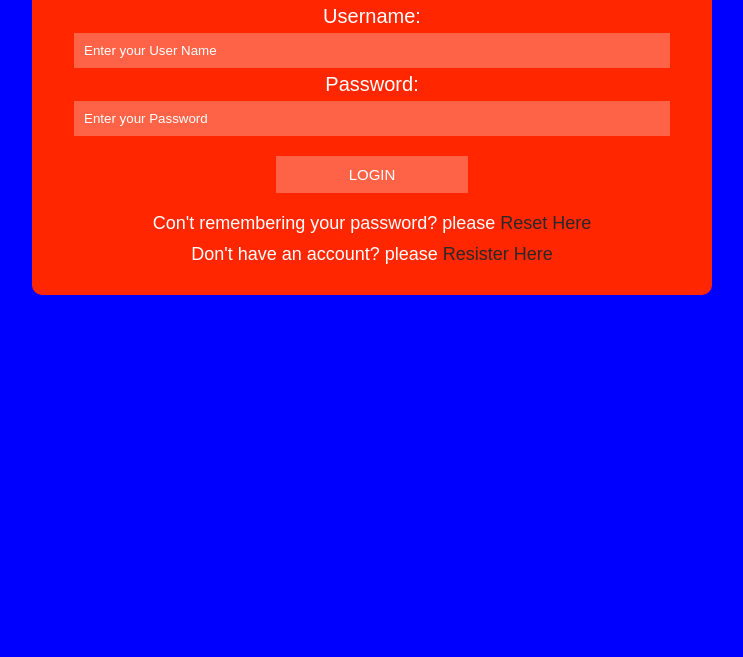
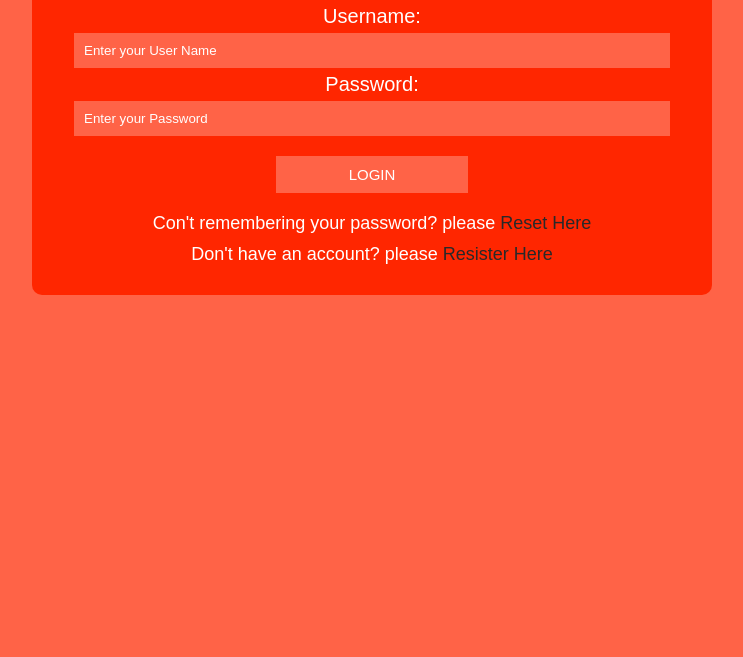
Before and after one commit to webcad24tamanna/HTML_WORK_01, a plain HTML site: page index.html in a window 1280 px wide. Shown: the part 143-800 px from the top of the page, without its empty margins (268-1011 px from the left). Drawn offline with Linux system fonts and the light colour scheme.

Commit message:
Update style.css

```diff
--- a/css/style.css
+++ b/css/style.css
@@ -7,7 +7,7 @@
 }
 /* element selector */
 body{
-    background-color: blue;
+    background-color: tomato;
 }
 /* id selector */
 #admin-box{
```
